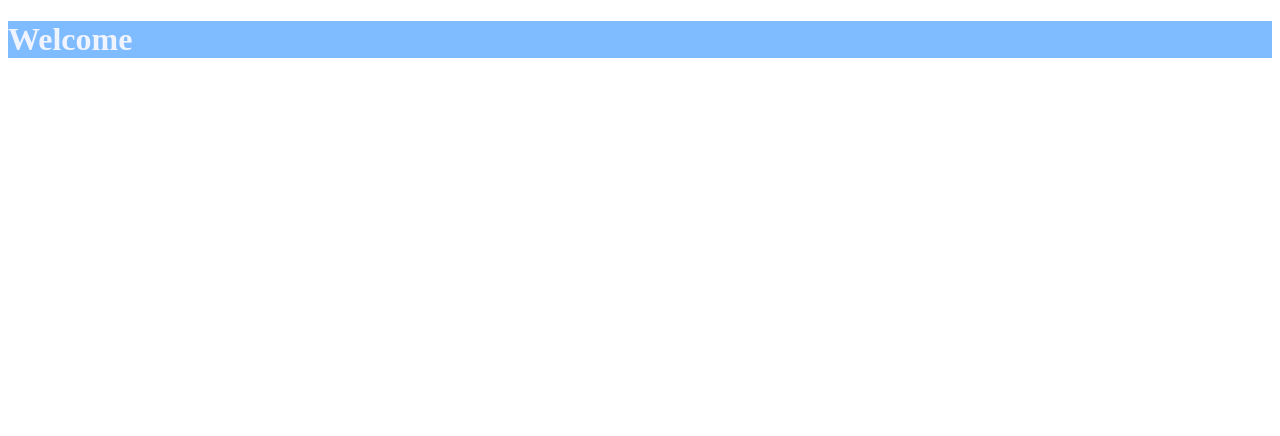
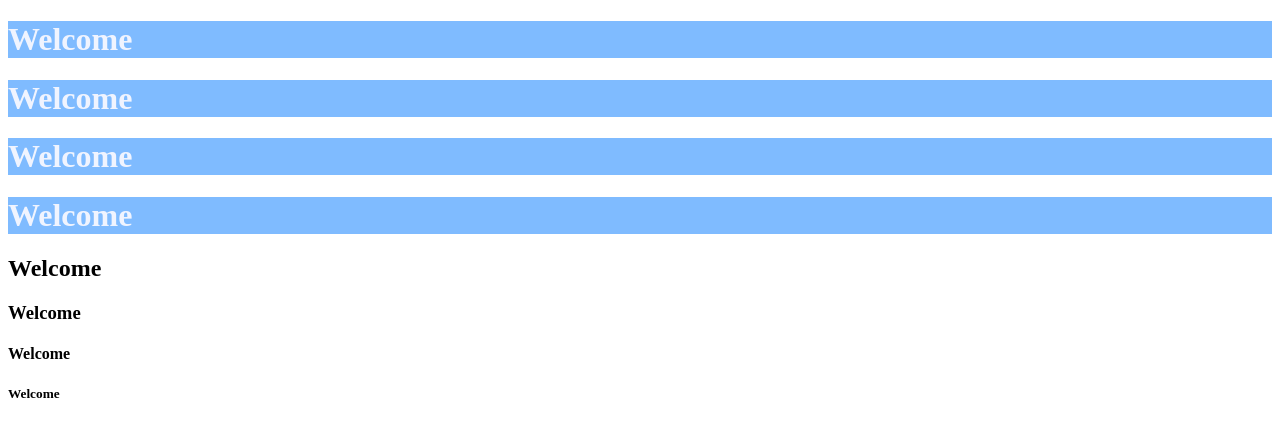
Before and after one commit to aqibmurtaza9/mysite, a plain HTML site: page index.html in a window 1280 px wide. Drawn offline with Linux system fonts and the light colour scheme.

Commit message:
Update index.html

```diff
--- a/index.html
+++ b/index.html
@@ -12,5 +12,12 @@
 </head>
 <body>
     <h1>Welcome</h1>
+    <h1>Welcome</h1>
+    <h1>Welcome</h1>
+    <h1>Welcome</h1>
+    <h2>Welcome</h2>
+    <h3>Welcome</h3>
+    <h4>Welcome</h4>
+    <h5>Welcome</h5>
 </body>
 </html>
```
